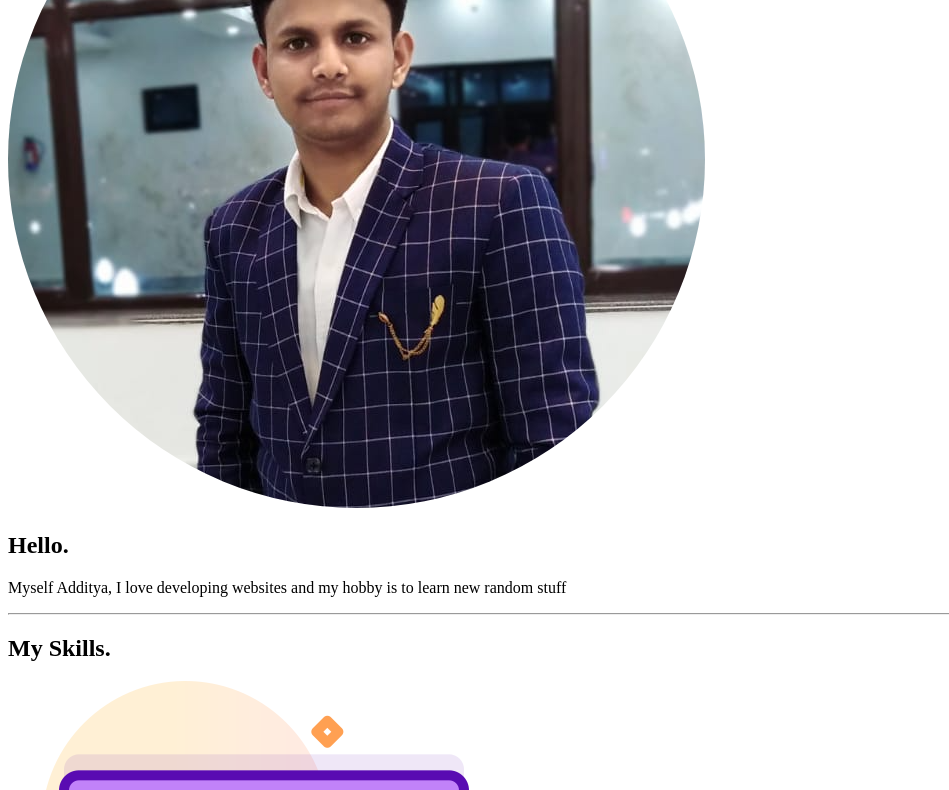
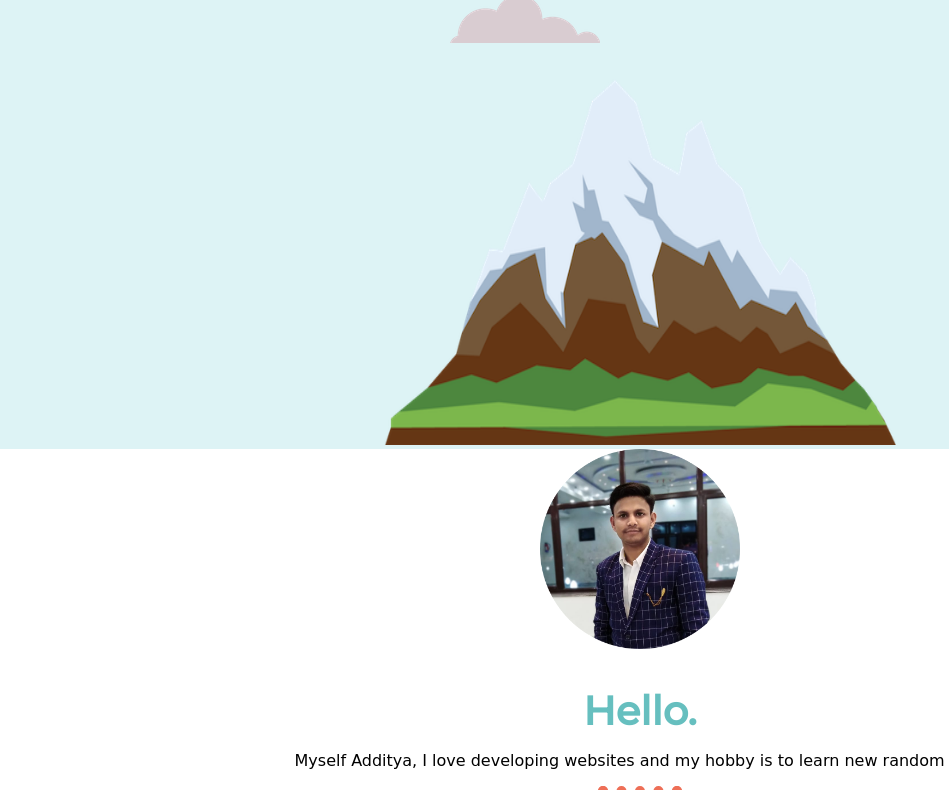
Before and after one commit to AddityaSharma/Website-1, a plain HTML site: page index.html in a window 1280 px wide. Shown: the part 360-1150 px from the top of the page, without its empty margins (0-949 px from the left). Drawn offline with Linux system fonts and the light colour scheme; files whose address does not match are found by name; a web font is replaced by a local one.

Commit message:
updating index.html
removing first bug

```diff
--- a/index.html
+++ b/index.html
@@ -3,7 +3,7 @@
   <head>
     <meta charset="utf-8">
     <title>Personal_Site</title>
-    <link rel="stylesheet" href="css\style.css">
+    <link rel="stylesheet" href="style.css">
     <link rel="icon" href=CSS-Personal_Site\favicon.ico">
     <link href="https://fonts.googleapis.com/css2?family=Montserrat:wght@500&display=swap" rel="stylesheet">
     <link href="https://fonts.googleapis.com/css2?family=Sacramento&family=Satisfy&display=swap" rel="stylesheet">
@@ -16,12 +16,12 @@
       <img class="top-cloud" src="images\cloud.png" alt="cloud-image">
       <h1 class="heading-one">I'm Additya</h1>
       <h2 class="top">Web Developer</h2>
-      <img class="bottom-cloud" src="images\cloud.png" alt="cloud-image">
-      <img class="mountain" src="images\mountain.png" alt="mountain-image">
+      <img class="bottom-cloud" src="cloud.png" alt="cloud-image">
+      <img class="mountain" src="mountain.png" alt="mountain-image">
     </div>
     <div class="middle-container">
       <div class="profile">
-        <img src="E:\Web Development--webpages\CSS-Personal_Site\images\circle-cropped.png"  class="profile-picture" alt="Profile Picture">
+        <img src="circle-cropped.png"  class="profile-picture" alt="Profile Picture">
         <h2>Hello.</h2>
         <p class="p-one">Myself Additya, I love developing websites and my hobby is to learn new random stuff </p>
       </div>
@@ -29,12 +29,12 @@
       <div class="skills">
         <h2>My Skills.</h2>
         <div class="skill-row">
-          <img class="web-devep-1" src="E:\Web Development--webpages\CSS-Personal_Site\images\web-development.png" alt="">
+          <img class="web-devep-1" src="web-development.png" alt="">
           <h3>Designing websites</h3>
           <p class="p-one">I love to design websites using cool fonts, colors and latest design that people love.</p>
         </div>
         <div class="skill-row">
-          <img class="web-devep-2" src="E:\Web Development--webpages\CSS-Personal_Site\images\web-development (1).png" alt="">
+          <img class="web-devep-2" src="web-development (1).png" alt="">
           <h3>hobby</h3>
           <p class="p-one">I Love to mess around with random stuff and try to learn something good from it. Along with this a love to maintain my streak.</p>
         </div>
```
